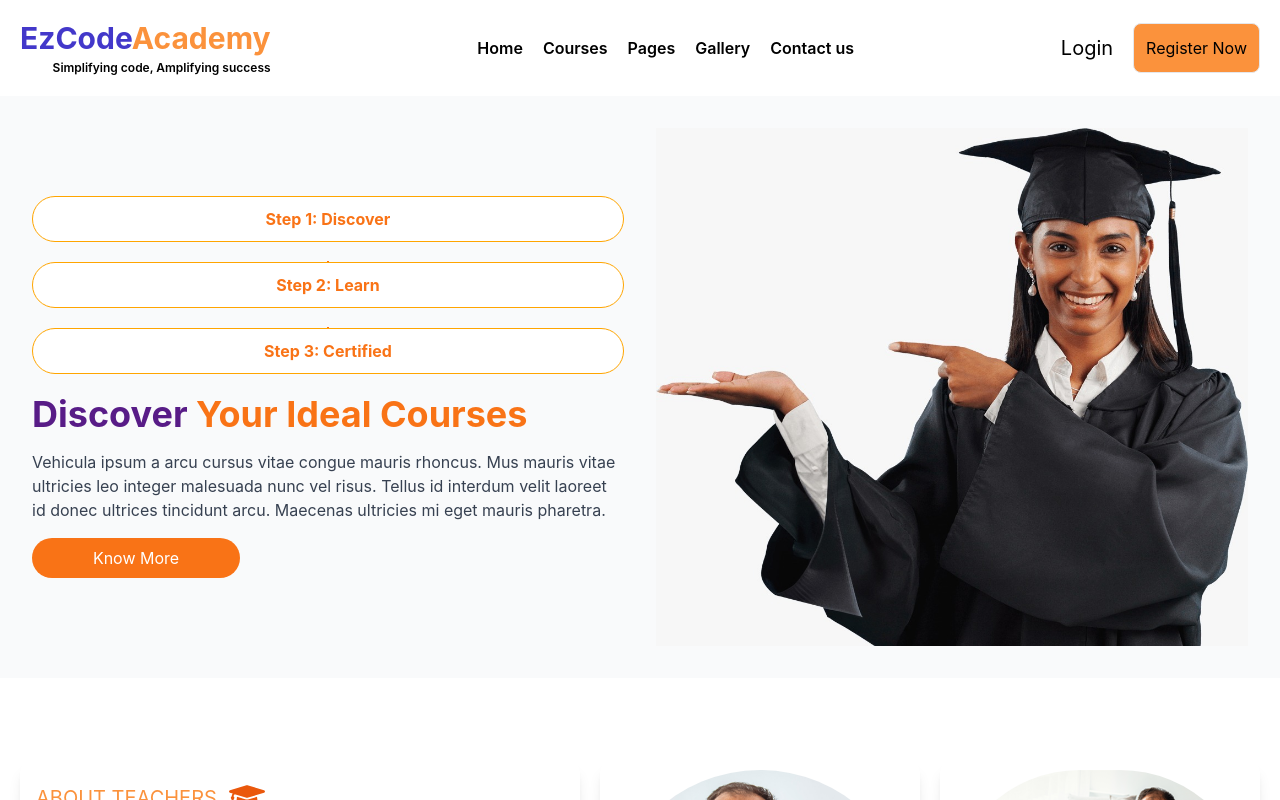
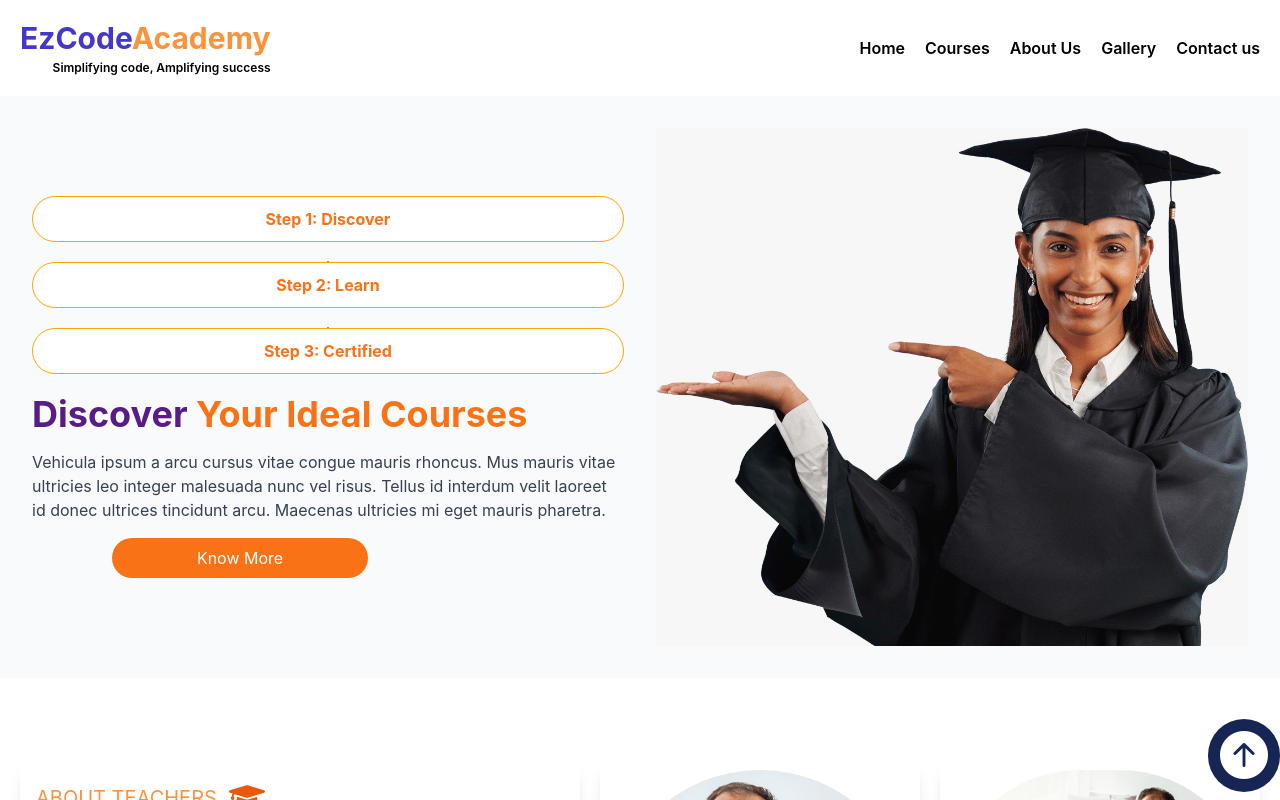
Before and after one commit to sambit223/EzCode_Academy, a React (Create React App) app: page / in a window 1280 px wide. Shown: the top 800 px of the page. Built offline with nearby package versions, Linux system fonts and the light colour scheme.

Commit message:
Icon Commit

```diff
--- a/package.json
+++ b/package.json
@@ -8,6 +8,7 @@
     "@testing-library/react": "^13.4.0",
     "@testing-library/user-event": "^13.5.0",
     "ajv": "^8.17.1",
+    "bootstrap-icons": "^1.11.3",
     "react": "^18.3.1",
     "react-dom": "^18.3.1",
     "react-icons": "^5.2.1",
--- a/src/App.js
+++ b/src/App.js
@@ -2,8 +2,12 @@ import Home from './components/Home'
 import './App.css';
 
 function App() {
+
   return (
-    <Home/>
+  <div >
+      <Home/>
+  </div>
+
   );
 }
 
--- a/src/components/Aboutus.js
+++ b/src/components/Aboutus.js
@@ -6,42 +6,42 @@ import { FaGraduationCap } from "react-icons/fa";
 const Aboutus = () => {
   return (
     <>
-    <div className="flex justify-center m-8">
+    <div className="flex justify-center m-8 " id="about">
 
     </div>
-    <div className="flex flex-col lg:flex-row gap-5 mt-4 justify-between bg-white p-5">
+    <div className="flex flex-col justify-between gap-5 p-5 mt-4 bg-white lg:flex-row" id="about">
       {/* About Main Section */}
       <div className="flex flex-col gap-5 w-full lg:w-[35rem] rounded-xl shadow-lg p-4 transition-transform hover:scale-110 duration-500">
         {/* Teacher div */}
-        <div className="text-4xl font-bold text-indigo-700 leading-snug">
+        <div className="text-4xl font-bold leading-snug text-indigo-700">
           <div className="flex gap-3">
-            <p className="text-orange-400 text-xl font-normal leading-10">
+            <p className="text-xl font-normal leading-10 text-orange-400">
               ABOUT TEACHERS
             </p>
             <FaGraduationCap className="text-orange-600" />
           </div>
           Please welcome your course instructors,{" "}
-          <span className="text-orange-400 font-bold">Sambit Tripathy</span>{" "}
-          <p className="text-indigo-700 inline">and</p>{" "}
-          <span className="text-orange-400 font-bold">Sanjay Kandula</span>.
+          <span className="font-bold text-orange-400">Sambit Tripathy</span>{" "}
+          <p className="inline text-indigo-700">and</p>{" "}
+          <span className="font-bold text-orange-400">Sanjay Kandula</span>.
         </div>
 
         {/* Description Section */}
-        <div className="text-black font-normal">
+        <div className="font-normal text-black">
           Faucibus purus in massa tempor nec feugiat. Ut aliquam purus sit amet
           luctus venenatis lectus magna fringilla. Ullamcorper dignissim cras
           tincidunt lobortis feugiat vivamus at. Ultrices neque ornare aenean
           euismod elementum nisi quis.
         </div>
 
-        <ol className="list-disc pl-5 font-normal space-y-2">
+        <ol className="pl-5 space-y-2 font-normal list-disc">
           <li>Hands-on project-based approach</li>
           <li>Top content co-developer with industry leaders</li>
           <li>Global mentor network with 700+ domain experts</li>
         </ol>
 
         {/* Button Section */}
-        <div className="flex gap-5 justify-center m-4">
+        <div className="flex justify-center gap-5 m-4">
           <button className="transition-transform duration-700 w-full lg:w-[10rem] ease-in-out hover:scale-110 bg-orange-400 hover:bg-white border hover:border-orange-500 rounded-full p-3">
             Learn More
           </button>
@@ -54,16 +54,16 @@ const Aboutus = () => {
       {/* Pictures of Instructors */}
       <div className="flex flex-col items-center p-2 w-full lg:w-[20rem] rounded-xl shadow-lg transition-transform hover:scale-110 duration-500">
         <img src={sambith} alt="Sambith Tripathy" className="rounded-full" />
-        <div className="flex-col text-center mt-3">
-          <h1 className="font-bold text-xl">Sambith Tripathy</h1>
+        <div className="flex-col mt-3 text-center">
+          <h1 className="text-xl font-bold">Sambith Tripathy</h1>
           <p className="font-semibold">MERN Stack Developer</p>
         </div>
       </div>
 
       <div className="flex flex-col items-center p-2 w-full lg:w-[20rem] rounded-xl shadow-lg transition-transform hover:scale-110 duration-500">
         <img src={sanjay} alt="Sanjay Kandula" className="rounded-full" />
-        <div className="flex flex-col text-center mt-3">
-          <h1 className="font-bold text-xl">Sanjay Kandula</h1>
+        <div className="flex flex-col mt-3 text-center">
+          <h1 className="text-xl font-bold">Sanjay Kandula</h1>
           <p className="font-semibold">MERN Stack Developer</p>
         </div>
       </div>
--- a/src/components/Banner.js
+++ b/src/components/Banner.js
@@ -4,31 +4,31 @@ import girl from '../assets/girl.png.jpeg' ;
 
 const Banner = () => {
   return (
-    <div className="p-8 flex flex-col md:flex-row items-center justify-between relative bg-gray-50">
+    <div className="relative flex flex-col items-center justify-between p-8 md:flex-row bg-gray-50" id="banner">
       <div className="flex-1 text-center md:text-left md:pr-8">
         <div className="mb-4">
           <div className="step-indicator">
-            <div className="step bg-orange-400 text-white">
+            <div className="text-white bg-orange-400 step">
               Step 1: Discover
             </div>
             <div className="step">Step 2: Learn</div>
             <div className="step">Step 3: Certified</div>
           </div>
         </div>
-        <h1 className="text-4xl font-bold text-purple-900 mb-4">
+        <h1 className="mb-4 text-4xl font-bold text-purple-900">
           Discover <span className="text-orange-500">Your Ideal Courses</span>
         </h1>
-        <p className="text-gray-700 mb-4">
+        <p className="mb-4 text-gray-700">
           Vehicula ipsum a arcu cursus vitae congue mauris rhoncus. Mus mauris
           vitae ultricies leo integer malesuada nunc vel risus. Tellus id
           interdum velit laoreet id donec ultrices tincidunt arcu. Maecenas
           ultricies mi eget mauris pharetra.
         </p>
-        <button className="bg-orange-500 text-white py-2 px-4 rounded-full w-[13rem] hover:bg-orange-600 transition">
+        <button className="bg-orange-500 text-white py-2 px-4 rounded-full w-[16rem] ml-20 hover:bg-orange-600 transition">
           Know More
         </button>
       </div>
-      <div className="flex-1 flex items-center justify-center relative">
+      <div className="relative flex items-center justify-center flex-1">
         <img className="" src={girl} alt="person"/>
       </div>
     </div>
--- a/src/components/Courses.js
+++ b/src/components/Courses.js
@@ -5,11 +5,11 @@ import image2 from "../assets/app-development.svg";
 
 const Courses = () => {
   return (
-    <><div className="flex justify-start m-4 gap-2">
+    <><div className="flex justify-start gap-2 m-4" id="courses">
     <h1 className="text-4xl font-bold text-indigo-700">Our Course </h1>
     <h1 className="text-4xl font-bold text-orange-400"> Categories</h1>
   </div>
-    <div className="flex flex-wrap justify-start items-center">
+    <div className="flex flex-wrap items-center justify-start">
         <Card
           image={image1}
           date="August 1, 2024"
--- a/src/components/Form.js
+++ b/src/components/Form.js
@@ -2,7 +2,7 @@ import React from "react";
 import image1 from "../assets/team.svg";
 const Form = () => {
   return (
-    <div className="flex flex-wrap gap-5 justify-center items-center bg-blue-50">
+    <div className="flex flex-wrap items-center justify-center gap-5 bg-blue-50" id="contact">
       <div className="w-[30rem] p-6  m-5">
         <img src={image1} alt="Conatct" className="h-[20rem] w-full" />
       </div>
@@ -10,13 +10,13 @@ const Form = () => {
 
       <div className="w-[30rem] p-6  m-5 leading-loose">
         <div className="">
-          <h1 className="text-4xl text-indigo-700 font-bold">
+          <h1 className="text-4xl font-bold text-indigo-700">
             Request A{" "}
             <span className="text-4xl text-orange-400">Call Back</span>
           </h1>
         </div>
         <div className="mt-5">
-          <p className="font-semibold text-gray-500 text-black">
+          <p className="font-semibold text-black text-gray-500">
             Et netus et malesuada fames ac turpis. Duis tristique nibh sit amet
             commodo nullam. Curabitur a porta ligula, eget interdum ipsum.
             Mauris blandit urna. Proin consequat rhoncus dui, ut tincidunt
@@ -27,14 +27,14 @@ const Form = () => {
           <input
             type="text"
             placeholder="Name*"
-            className="border  focus:border-orange-400 w-full p-3  bg-white shadow-sm rounded-lg"
+            className="w-full p-3 bg-white border rounded-lg shadow-sm focus:border-orange-400"
             required
           />
 
           <input
             type="text"
             placeholder="Email Id*"
-            className="border  focus:border-orange-400 w-full p-3  bg-white shadow-sm rounded-lg"
+            className="w-full p-3 bg-white border rounded-lg shadow-sm focus:border-orange-400"
             required
           />
         </div>
@@ -42,7 +42,7 @@ const Form = () => {
         <input
             type="text"
             placeholder="Phone Number*"
-            className="border  focus:border-orange-400 w-full p-3  bg-white shadow-sm rounded-lg"
+            className="w-full p-3 bg-white border rounded-lg shadow-sm focus:border-orange-400"
             required
           />
         </div>
@@ -50,7 +50,7 @@ const Form = () => {
         <textarea
             type="text"
             placeholder="Message"
-            className="border  focus:border-orange-400 w-full p-3  bg-white shadow-sm rounded-lg"
+            className="w-full p-3 bg-white border rounded-lg shadow-sm focus:border-orange-400"
 
           ></textarea>
 
--- a/src/components/Header.js
+++ b/src/components/Header.js
@@ -9,14 +9,14 @@ const Header = () => {
   };
 
   return (
-    <div className="bg-white shadow-lg p-5">
-      <div className="flex justify-between items-center">
+    <div className="p-5 bg-white shadow-lg" id="header">
+      <div className="flex items-center justify-between">
         <div className="flex flex-col">
-          <h1 className="text-3xl font-bold  text-indigo-700">
+          <h1 className="text-3xl font-bold text-indigo-700">
             EzCode<span className="text-orange-400">Academy</span>
           </h1>
           <div className="flex justify-end">
-          <h2 className="text-xs font-semibold mt-1 hidden md:block">
+          <h2 className="hidden mt-1 text-xs font-semibold md:block">
             Simplifying code, Amplifying success
           </h2>
           </div>
@@ -30,29 +30,29 @@ const Header = () => {
         </div>
 
         <ul className={`md:flex gap-5 items-center font-semibold hidden`}>
-          <li className="cursor-pointer hover:scale-110 hover:text-orange-500 transition-transform duration-300 hover:text-2xl">
-            Home
+          <li className="transition-transform duration-300 cursor-pointer hover:scale-110 hover:text-orange-500 hover:text-2xl">
+            <a href="#banner">Home</a>
           </li>
-          <li className="cursor-pointer hover:scale-110 hover:text-orange-500 transition-transform duration-300 hover:text-2xl">
-            Courses
+          <li className="transition-transform duration-300 cursor-pointer hover:scale-110 hover:text-orange-500 hover:text-2xl">
+            <a href="#courses">Courses</a>
           </li>
-          <li className="cursor-pointer hover:scale-110 hover:text-orange-500 transition-transform duration-300 hover:text-2xl">
-            Pages
+          <li className="transition-transform duration-300 cursor-pointer hover:scale-110 hover:text-orange-500 hover:text-2xl">
+           <a href="#about"> About Us</a>
           </li>
-          <li className="cursor-pointer hover:scale-110 hover:text-orange-500 transition-transform duration-300 hover:text-2xl">
+          <li className="transition-transform duration-300 cursor-pointer hover:scale-110 hover:text-orange-500 hover:text-2xl">
             Gallery
           </li>
-          <li className="cursor-pointer hover:scale-110 hover:text-orange-500 transition-transform duration-300 hover:text-2xl">
-            Contact us
+          <li className="transition-transform duration-300 cursor-pointer hover:scale-110 hover:text-orange-500 hover:text-2xl">
+            <a href="#contact">Contact us</a>
           </li>
         </ul>
 
-        <div className="flex items-center gap-5 hidden md:flex">
+        {/* <div className="flex items-center hidden gap-5 md:flex">
           <p className="text-xl cursor-pointer">Login</p>
-          <button className="transition-transform duration-300 ease-in-out hover:scale-110 bg-orange-400 hover:bg-white border hover:border-orange-500 rounded-lg p-3">
+          <button className="p-3 transition-transform duration-300 ease-in-out bg-orange-400 border rounded-lg hover:scale-110 hover:bg-white hover:border-orange-500">
             Register Now
           </button>
-        </div>
+        </div> */}
       </div>
 
       {/* Mobile menu */}
@@ -64,45 +64,45 @@ const Header = () => {
         <ul className="flex flex-col items-start gap-5 font-semibold">
           <li
             onClick={toggleMenu}
-            className="cursor-pointer text-2xl hover:text-orange-500"
+            className="text-2xl cursor-pointer hover:text-orange-500"
           >
             Home
           </li>
           <li
             onClick={toggleMenu}
-            className="cursor-pointer text-2xl hover:text-orange-500"
+            className="text-2xl cursor-pointer hover:text-orange-500"
           >
             Courses
           </li>
           <li
             onClick={toggleMenu}
-            className="cursor-pointer text-2xl hover:text-orange-500"
+            className="text-2xl cursor-pointer hover:text-orange-500"
           >
             Pages
           </li>
           <li
             onClick={toggleMenu}
-            className="cursor-pointer text-2xl hover:text-orange-500"
+            className="text-2xl cursor-pointer hover:text-orange-500"
           >
             Gallery
           </li>
           <li
             onClick={toggleMenu}
-            className="cursor-pointer text-2xl hover:text-orange-500"
+            className="text-2xl cursor-pointer hover:text-orange-500"
           >
             Contact us
           </li>
-          <div className="flex flex-col gap-3 mt-5">
+          {/* <div className="flex flex-col gap-3 mt-5">
             <p onClick={toggleMenu} className="text-xl cursor-pointer">
               Login
             </p>
             <button
               onClick={toggleMenu}
-              className="transition-transform duration-300 ease-in-out hover:scale-110 bg-orange-400 hover:bg-white border hover:border-orange-500 rounded-lg p-3"
+              className="p-3 transition-transform duration-300 ease-in-out bg-orange-400 border rounded-lg hover:scale-110 hover:bg-white hover:border-orange-500"
             >
               Register Now
             </button>
-          </div>
+          </div> */}
         </ul>
       </div>
     </div>
--- a/src/components/Home.js
+++ b/src/components/Home.js
@@ -5,6 +5,7 @@ import Banner from './Banner'
 import Footer from './Footer'
 import Courses from "./Courses";
 import Form from "./Form";
+import Pencil from "./Pencil";
 const Home = () => {
   return (
     <div>
@@ -14,6 +15,7 @@ const Home = () => {
       <Courses/>
       <Form/>
       <Footer />
+      <Pencil/>
     </div>
   );
 };
--- /dev/null
+++ b/src/components/Pencil.js
@@ -0,0 +1,22 @@
+import React from "react";
+import "bootstrap-icons/font/bootstrap-icons.css";
+
+const Pencil = () => {
+  const scrollToHeader = () => {
+    const header = document.getElementById("header");
+    if (header) {
+      header.scrollIntoView({ behavior: "smooth" });
+    }
+  };
+
+  return (
+    <div
+      className="fixed right-0 p-3 rounded-full cursor-pointer bottom-2 bg-blue-950"
+      onClick={scrollToHeader}
+    >
+      <i className="text-5xl font-bold text-white bi bi-arrow-up-circle-fill"></i>
+    </div>
+  );
+};
+
+export default Pencil;
```
Also changed, not shown: src/components/Card.js (+8 -8 lines), src/components/Footer.js (+11 -7 lines), 1 other file (tests, documents, lock files or other folders).
